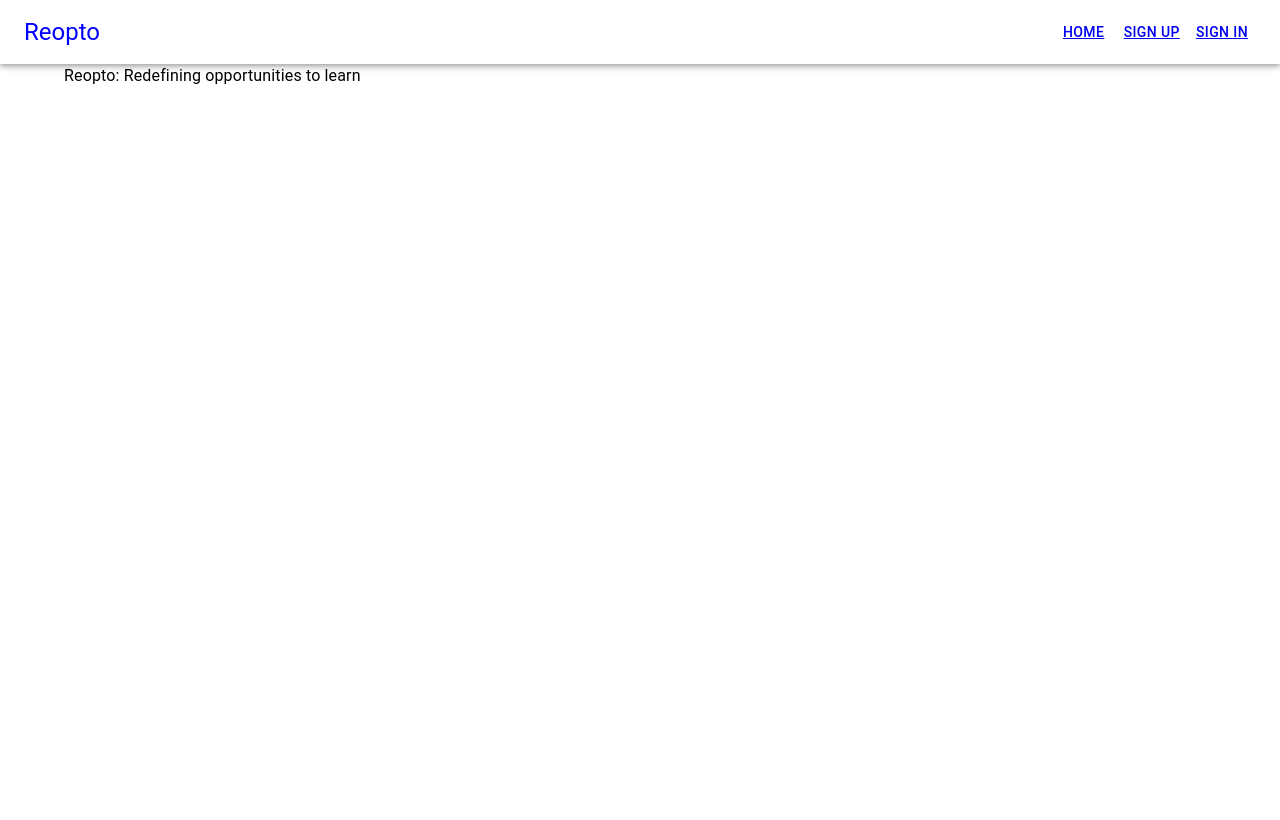
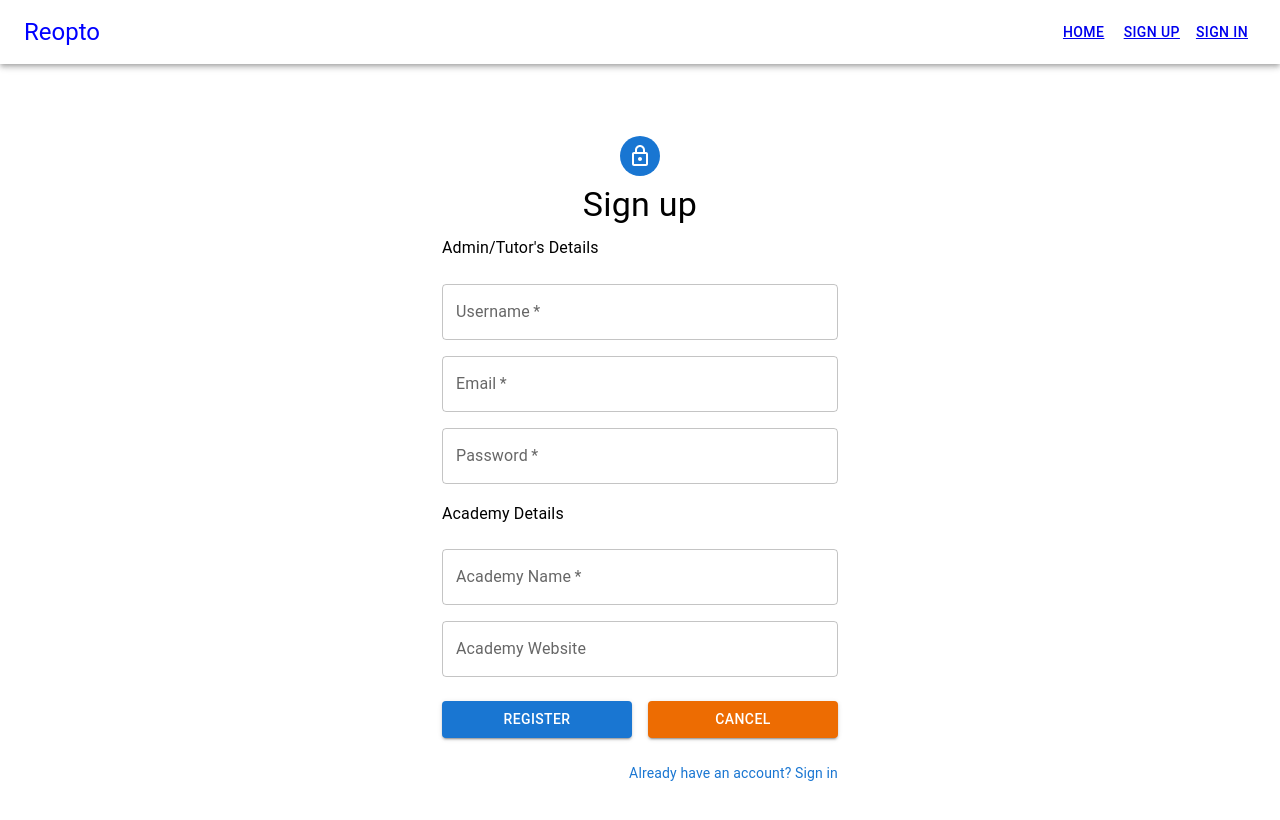
Before and after one commit to harshith-ashvi/e-learning, a React (Create React App) app: page /register in a window 1280 px wide. Shown: the top 820 px of the page. Built offline with nearby package versions, Linux system fonts and the light colour scheme.

Commit message:
register comp UI added, login comp created and updated Navbar and RouteComp

```diff
--- a/src/components/Navbar.js
+++ b/src/components/Navbar.js
@@ -12,8 +12,8 @@
                         Reopto
                     </Typography>
                     <Button color="inherit"><Link to="/">Home</Link></Button>
-                    <Button color="inherit"><Link to="#">Sign up</Link></Button>
-                    <Button color="inherit"><Link to="#">Sign in</Link></Button>
+                    <Button color="inherit"><Link to="/register">Sign up</Link></Button>
+                    <Button color="inherit"><Link to="/login">Sign in</Link></Button>
                 </Toolbar>
             </AppBar>
         </Box>
--- a/src/components/RouteComp.js
+++ b/src/components/RouteComp.js
@@ -1,11 +1,15 @@
 import React from "react";
 import { Route } from "react-router-dom";
 import Home from "./pages/Home";
+import Login from "./pages/Login";
+import Register from "./pages/Register";
 
 const RouteComp = (props) => {
     return (
         <>
-           <Route path="/" component={Home}/>
+           <Route path="/" component={Home} exact/>
+           <Route path="/register" component={Register} />
+           <Route path="/login" component={Login} />
         </>
     )
 }
--- /dev/null
+++ b/src/components/pages/Login.js
@@ -0,0 +1,12 @@
+import { Container } from "@mui/material";
+import React from "react";
+
+const Login = (props) => {
+    return (
+        <Container>
+            Login
+        </Container>
+    )
+}
+
+export default Login
--- /dev/null
+++ b/src/components/pages/Register.js
@@ -0,0 +1,127 @@
+import { Avatar, Button, Container, Grid, Link, TextField, Typography } from "@mui/material";
+import { Box } from "@mui/system";
+import React from "react";
+import LockOutlinedIcon from '@mui/icons-material/LockOutlined';
+
+const mainBoxStyle = {
+    mt: 8,
+    display: "flex",
+    flexDirection: "column",
+    alignItems: "center"
+}
+
+const avatarStyle = {
+    m: 1,
+    bgcolor: "primary.main"
+}
+
+const Register = (props) => {
+    return (
+        <Container component="main" maxWidth="xs">
+            <Box sx={mainBoxStyle}>
+                <Avatar sx={avatarStyle}>
+                    <LockOutlinedIcon/>
+                </Avatar>
+                <Typography variant="h4" component="h1">
+                    Sign up
+                </Typography>
+                <Box component="form" noValidate sx={{mt: 1}}>
+                    <Grid container spacing={2}>
+                        <Grid item xs={12}>
+                            <Typography variant="subtitle1" gutterBottom>
+                                Admin/Tutor's Details
+                            </Typography>
+                        </Grid>
+
+                        <Grid item xs={12}>
+                            <TextField
+                                variant="outlined"
+                                label="Username"
+                                name="username"
+                                fullWidth
+                                required
+                            />
+                        </Grid>
+
+                        <Grid item xs={12}>
+                            <TextField
+                                variant="outlined"
+                                label="Email"
+                                name="email"
+                                fullWidth
+                                required
+                            />
+                        </Grid>
+
+                        <Grid item xs={12}>
+                            <TextField
+                                variant="outlined"
+                                label="Password"
+                                name="password"
+                                fullWidth
+                                required
+                            />
+                        </Grid>
+
+                        <Grid item xs={12}>
+                            <Typography variant="subtitle1" gutterBottom>
+                                Academy Details
+                            </Typography>
+                        </Grid>
+
+                        <Grid item xs={12}>
+                            <TextField
+                                variant="outlined"
+                                label="Academy Name"
+                                name="academy.name"
+                                fullWidth
+                                required
+                            />
+                        </Grid>
+
+                        <Grid item xs={12}>
+                            <TextField
+                                variant="outlined"
+                                label="Academy Website"
+                                name="academy.website"
+                                fullWidth
+                            />
+                        </Grid>
+
+                        <Grid item xs={12} sm={6}>
+                            <Button
+                                color="primary"
+                                variant="contained"
+                                fullWidth
+                                sx={{ mt: 1, mb: 2 }}
+                            >
+                                Register
+                            </Button>
+                        </Grid>
+
+                        <Grid item xs={12} sm={6}>
+                            <Button
+                                color="warning"
+                                variant="contained"
+                                fullWidth
+                                sx={{ mt: 1, mb: 2 }}
+                            >
+                                Cancel
+                            </Button>
+                        </Grid>
+
+                        <Grid container justifyContent="flex-end" sx={{mt: 1, paddingBottom: 5}}>
+                            <Grid item>
+                                <Link href="/login" variant="body2" underline="hover">
+                                    Already have an account? Sign in
+                                </Link>
+                            </Grid>
+                        </Grid>
+                    </Grid>
+                </Box>
+            </Box>
+        </Container>
+    )
+}
+
+export default Register
```
